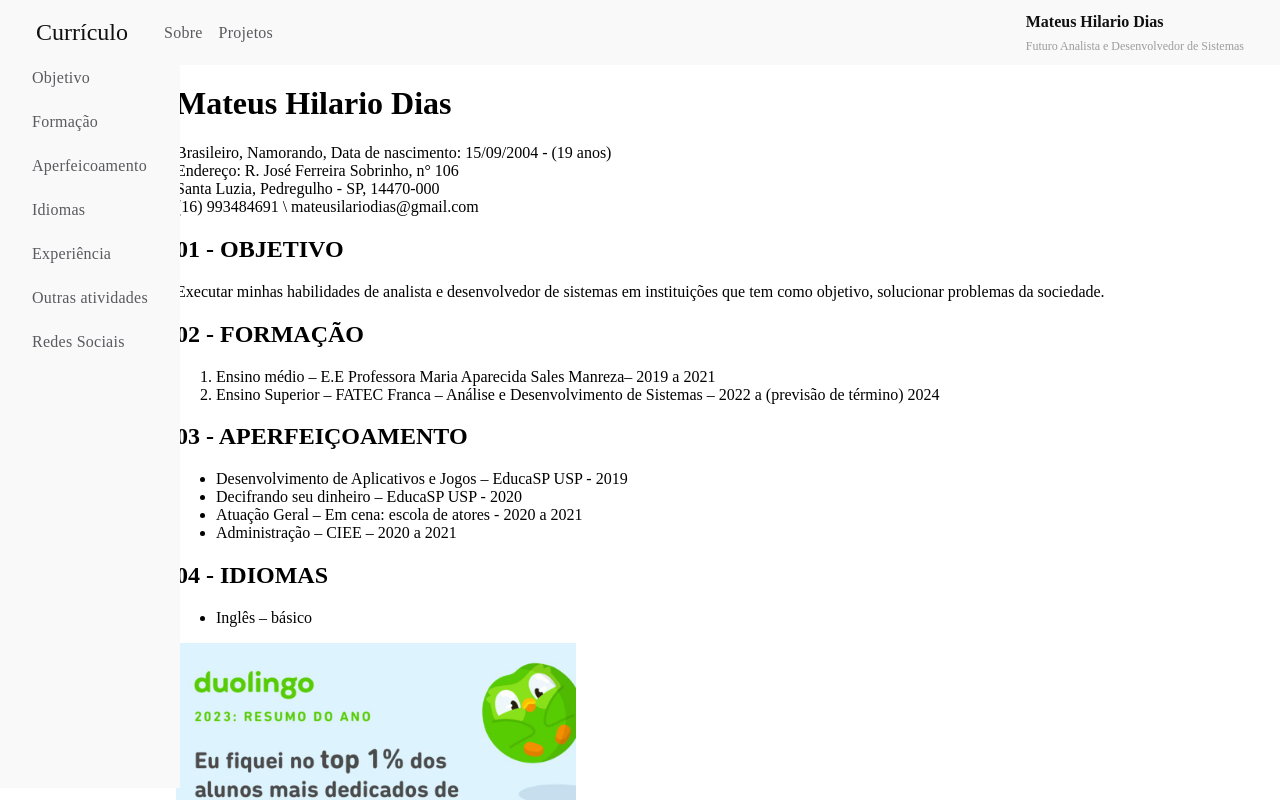
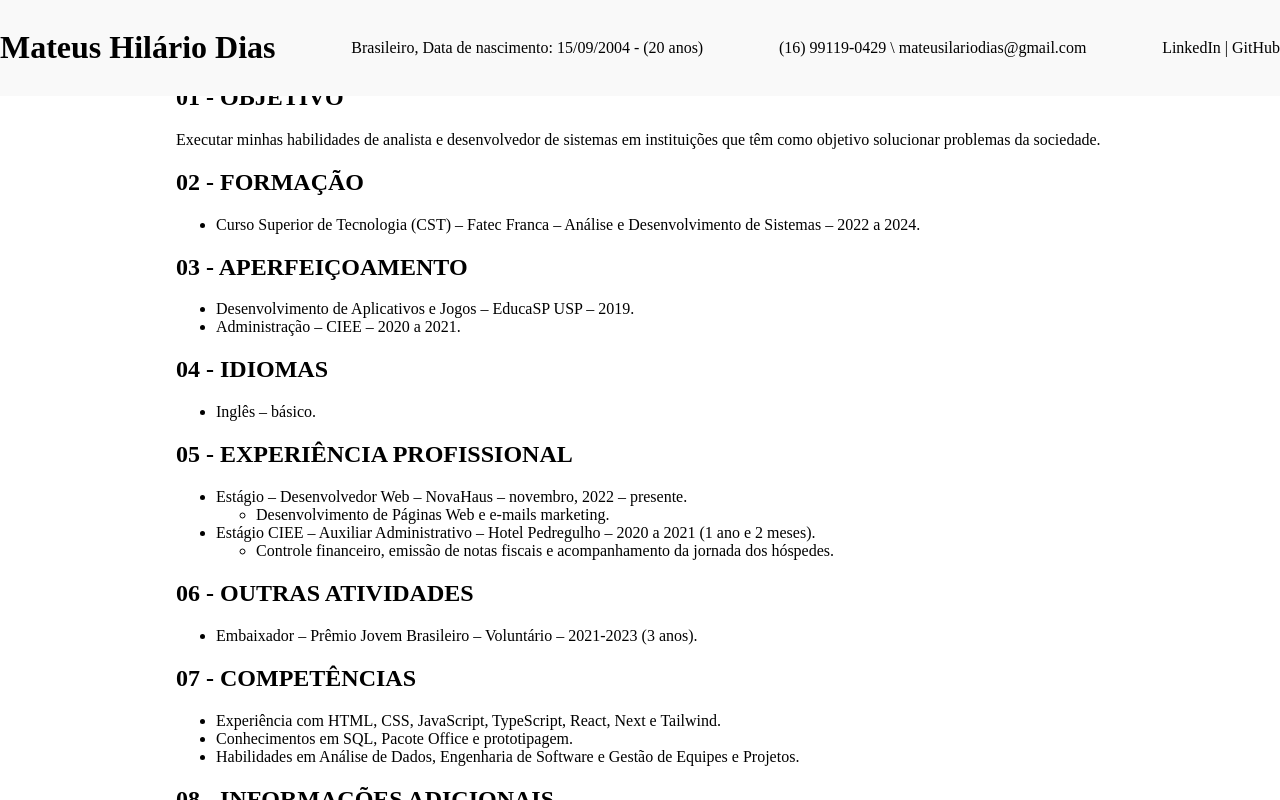
Before and after one commit to mateushilariodias/curriculum, a plain HTML site: page index.html in a window 1280 px wide. Drawn offline with Linux system fonts and the light colour scheme.

Commit message:
Update index.html

```diff
--- a/index.html
+++ b/index.html
@@ -6,134 +6,90 @@
     <meta name="viewport" content="width=device-width, initial-scale=1.0">
     <link rel="stylesheet" href="style.css">
     <script src="script.js"></script>
-    <title>Currículo</title>
+    <title>Currículo - Mateus Hilário Dias</title>
 </head>
 
 <body>
     <header>
-        <div style="display: flex; align-items: center;">
-            <a href="#"><span id="logo">Currículo</span></a>
-            <a href=""><span class="options">Sobre</span></a>
-            <a href=""><span class="options">Projetos</span></a>
-        </div>
-        <div style="display: flex; align-items: center;">
-            <div>
-                <strong id="developmentName">Mateus Hilario Dias </strong><br>
-                <span id="ocupation">Futuro Analista e Desenvolvedor de Sistemas</span>
-            </div>
-        </div>
-        <div id="ctaBodyOneMobile">
-            <a id="ctaLinkOneMobile" style="border-radius: 4px; background: #004EDA;">
-                <span id="ctaTextOneMobile">Navegar no site</span>
-            </a>
-        </div>
-        <div id="myModal" class="modal">
-            <div class="modal-content">
-                <span class="close">&times;</span>
-                <a href=""><span >Sobre</span></a>
-                <a href=""><span >Projetos</span></a>
-            </div>
-        </div>
+        <h1>Mateus Hilário Dias</h1>
+        <p>Brasileiro, Data de nascimento: 15/09/2004 - (20 anos)</p>
+        <p>
+            <a href="https://api.whatsapp.com/send?phone=5516991190429&text=Olá,%20Mateus!" target="_blank">(16) 99119-0429</a> \
+            <a href="mailto:mateusilariodias@gmail.com?subject=Resposta%20de%20candidatura&body=Olá,%20tudo%20bem?%0D%0A%0D%0AEstou...">mateusilariodias@gmail.com</a>
+        </p>
+        <p>
+            <a href="https://www.linkedin.com/in/mateus-hilario-dia" target="_blank">LinkedIn</a> |
+            <a href="https://github.com/mateushilariodias" target="_blank">GitHub</a>
+        </p>
     </header>
 
-    <nav>
-        <div style="padding-right: 1rem;">
-            <div class="navChild">
-                <a href="#goal"><span class="options">Objetivo</span></a>
-            </div>
-            <div class="navChild">
-                <a href="#training"><span class="options">Formação</span></a>
-            </div>
-            <div class="navChild">
-                <a href="#improvement"><span class="options">Aperfeicoamento</span></a>
-            </div>
-            <div class="navChild">
-                <a href="#languages"><span class="options">Idiomas</span></a>
-            </div>
-            <div class="navChild">
-                <a href="#experience"><span class="options">Experiência</span></a>
-            </div>
-            <div class="navChild">
-                <a href="#otherActivities"><span class="options">Outras atividades</span></a>
-            </div>
-            <div class="navChild">
-                <a href="#socialMedia"><span class="options">Redes Sociais</span></a>
-            </div>
-        </div>
-    </nav>
+    <main>
+        <section>
+            <h2>01 - Objetivo</h2>
+            <p>Executar minhas habilidades de analista e desenvolvedor de sistemas em instituições que têm como objetivo solucionar problemas da sociedade.</p>
+        </section>
 
-    <main>
-        <h1>Mateus Hilario Dias</h1>
-        <span>Brasileiro, Namorando, Data de nascimento: 15/09/2004 - (19 anos)</span><br>
-        <span>Endereço: R. José Ferreira Sobrinho, n° 106</span><br>
-        <span>Santa Luzia, Pedregulho - SP, 14470-000</span><br>
-        <span><a href="https://api.whatsapp.com/send?phone=5516991190429&text=Olá,%20Mateus!" target="_blank">(16)
-                993484691</a> \
-            <a
-                href="mailto:mateusilariodias@gmail.com?subject=Resposta%20de%20candidatura&body=Olá,%20tudo%20bem?%0D%0A%0D%0AEstou...">mateusilariodias@gmail.com</a></span>
+        <section>
+            <h2>02 - Formação</h2>
+            <ul>
+                <li>Curso Superior de Tecnologia (CST) – Fatec Franca – Análise e Desenvolvimento de Sistemas – 2022 a 2024.</li>
+            </ul>
+        </section>
 
-        <div id="goal">
-            <h2>01 - Objetivo</h2>
-            <p>Executar minhas habilidades de analista e desenvolvedor de sistemas em instituições que tem como
-                objetivo, solucionar problemas da sociedade.</p>
-        </div>
-
-        <div id="training">
-            <h2>02 - Formação</h2>
-            <ol>
-                <li>Ensino médio – E.E Professora Maria Aparecida Sales Manreza– 2019 a 2021</li>
-                <li>Ensino Superior – FATEC Franca – Análise e Desenvolvimento de Sistemas – 2022 a (previsão de
-                    término) 2024</li>
-            </ol>
-        </div>
-
-        <div id="improvement">
+        <section>
             <h2>03 - Aperfeiçoamento</h2>
             <ul>
-                <li>Desenvolvimento de Aplicativos e Jogos – EducaSP USP - 2019</li>
-                <li>Decifrando seu dinheiro – EducaSP USP - 2020</li>
-                <li>Atuação Geral – Em cena: escola de atores - 2020 a 2021</li>
-                <li>Administração – CIEE – 2020 a 2021</li>
+                <li>Desenvolvimento de Aplicativos e Jogos – EducaSP USP – 2019.</li>
+                <li>Administração – CIEE – 2020 a 2021.</li>
             </ul>
-        </div>
+        </section>
 
-        <div id="languages">
+        <section>
             <h2>04 - Idiomas</h2>
             <ul>
-                <li>Inglês – básico</li>
+                <li>Inglês – básico.</li>
             </ul>
-            <img src="duolingo.jpeg" alt="Estatísticas no Duolingo 2023" height="400" width="400">
-        </div>
+        </section>
 
-        <div id="experience">
-            <h2>05 - Experiência</h2>
+        <section>
+            <h2>05 - Experiência Profissional</h2>
             <ul>
-                <li>Estagiário CIEE – Auxiliar Administrativo – Hotel Pedregulho – 2020 a 2021 (1 ano e 2 meses)</li>
-                <li>Estagiário - Desenvolvedor Web - NovaHaus - Novembro/2022 - Presente</li>
-            </ul>
-        </div>
-
-        <div id="otherActivities">
-            <h2>06 - Outras atividades</h2>
-            <ul>
-                <li>Embaixador – Prêmio Jovem Brasileiro – Voluntário – 2021 - Presente</li>
-            </ul>
-        </div>
-
-        <div id="socialMedia">
-            <h2>07 - Redes Sociais</h2>
-            <ul>
-                <li><a href="https://www.linkedin.com/in/mateus-hilario-dias-2602901aa/" target="_blank"
-                        rel="noopener noreferrer">Linkedin</a></li>
-            </ul>
-            <ul>
-                <li><a href="https://github.com/mateushilariodias" target="_blank" rel="noopener noreferrer">Github</a>
+                <li>Estágio – Desenvolvedor Web – NovaHaus – novembro, 2022 – presente.
+                    <ul>
+                        <li>Desenvolvimento de Páginas Web e e-mails marketing.</li>
+                    </ul>
+                </li>
+                <li>Estágio CIEE – Auxiliar Administrativo – Hotel Pedregulho – 2020 a 2021 (1 ano e 2 meses).
+                    <ul>
+                        <li>Controle financeiro, emissão de notas fiscais e acompanhamento da jornada dos hóspedes.</li>
+                    </ul>
                 </li>
             </ul>
-        </div>
+        </section>
 
+        <section>
+            <h2>06 - Outras Atividades</h2>
+            <ul>
+                <li>Embaixador – Prêmio Jovem Brasileiro – Voluntário – 2021-2023 (3 anos).</li>
+            </ul>
+        </section>
+
+        <section>
+            <h2>07 - Competências</h2>
+            <ul>
+                <li>Experiência com HTML, CSS, JavaScript, TypeScript, React, Next e Tailwind.</li>
+                <li>Conhecimentos em SQL, Pacote Office e prototipagem.</li>
+                <li>Habilidades em Análise de Dados, Engenharia de Software e Gestão de Equipes e Projetos.</li>
+            </ul>
+        </section>
+
+        <section>
+            <h2>08 - Informações Adicionais</h2>
+            <ul>
+                <li>Ator profissional - DRT: 0002340/RN.</li>
+            </ul>
+        </section>
     </main>
-
 </body>
 
 </html>
```
